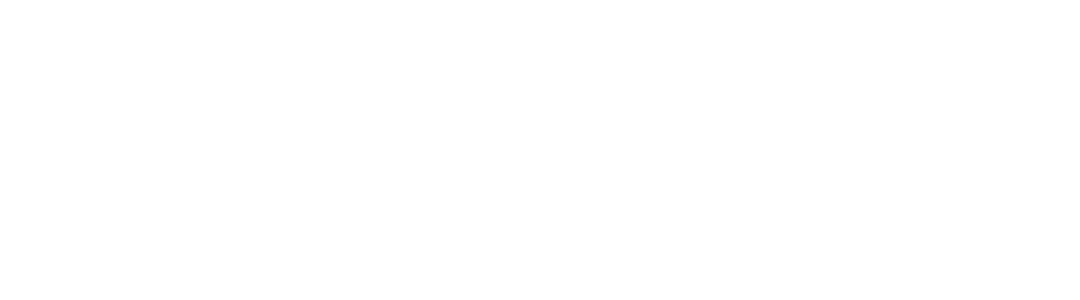
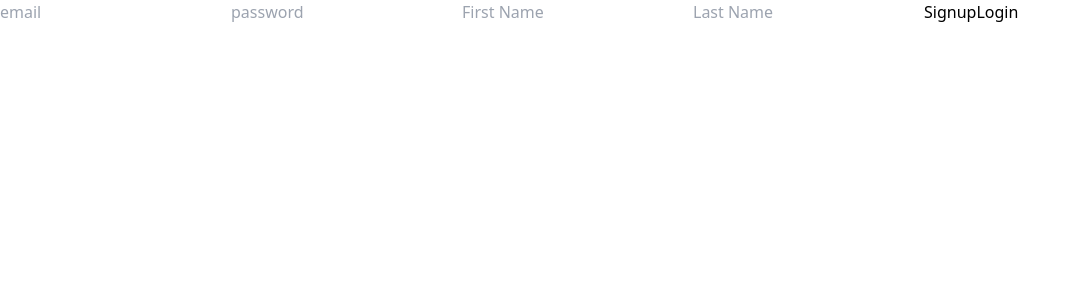
Before and after one commit to CherishShed/Shedflix-Frontend, a React (Vite) app: page /signup in a window 1280 px wide. Shown: the top 300 px of the page, without its empty margins (0-1080 px from the left). Built offline with nearby package versions, Linux system fonts and the light colour scheme.

Commit message:
started login and signup page and implemented auth api

```diff
--- a/package.json
+++ b/package.json
@@ -12,7 +12,8 @@
   "dependencies": {
     "axios": "^1.6.2",
     "react": "^18.2.0",
-    "react-dom": "^18.2.0"
+    "react-dom": "^18.2.0",
+    "react-router-dom": "^6.20.0"
   },
   "devDependencies": {
     "@types/react": "^18.2.37",
--- a/src/App.tsx
+++ b/src/App.tsx
@@ -1,5 +1,18 @@
+import Home from "./pages/Home/home";
+import Login from "./pages/Login/login";
+import Error from "./pages/error/error";
+import Signup from "./pages/signup/signup";
+import { Routes, Route } from "react-router-dom";
+
 function App() {
-  return <></>;
+  return (
+    <Routes>
+      <Route path="/" element={<Home />}></Route>
+      <Route path="login" element={<Login />} />
+      <Route path="signup" element={<Signup />} />
+      <Route path="*" element={<Error />} />
+    </Routes>
+  );
 }
 
 export default App;
--- a/src/main.tsx
+++ b/src/main.tsx
@@ -1,10 +1,13 @@
-import React from 'react'
-import ReactDOM from 'react-dom/client'
-import App from './App.tsx'
-import './index.css'
+import React from "react";
+import ReactDOM from "react-dom/client";
+import App from "./App.tsx";
+import "./index.css";
+import { BrowserRouter } from "react-router-dom";
 
-ReactDOM.createRoot(document.getElementById('root')!).render(
+ReactDOM.createRoot(document.getElementById("root")!).render(
   <React.StrictMode>
-    <App />
-  </React.StrictMode>,
-)
+    <BrowserRouter>
+      <App />
+    </BrowserRouter>
+  </React.StrictMode>
+);
--- /dev/null
+++ b/src/pages/Home/home.tsx
@@ -0,0 +1,32 @@
+import { Outlet } from "react-router-dom";
+import axios from "axios";
+import { useEffect, useState } from "react";
+export type userType = {
+  _id: string;
+  user_name: string;
+  password: string;
+  first_name: string;
+  last_name: string;
+};
+function Home() {
+  const [user, setUser] = useState<userType | null>(null);
+  useEffect(() => {
+    axios
+      .get("http://localhost:8081/api", {
+        headers: { Authorization: localStorage.getItem("accessToken") },
+      })
+      .then((userDetails) => {
+        setUser(userDetails.data.user);
+      });
+  }, []);
+  return (
+    <div>
+      Home
+      <nav className="flex gap-4 text-red-500"></nav>
+      <p>{user?.user_name}</p>
+      <Outlet />
+    </div>
+  );
+}
+
+export default Home;
--- /dev/null
+++ b/src/pages/Login/login.tsx
@@ -0,0 +1,57 @@
+import React, { useState } from "react";
+import axios from "axios";
+import { Link, useNavigate } from "react-router-dom";
+
+function Login() {
+  const [formData, setFormData] = useState({
+    userName: "",
+    password: "",
+  });
+  const navigate = useNavigate();
+  return (
+    <div className="flex flex-col gap-4 w-1/2 mx-auto my-auto">
+      <input
+        value={formData.userName}
+        type="email"
+        placeholder="email"
+        className="p-2"
+        autoComplete="false"
+        onChange={(e) => {
+          setFormData({ ...formData, userName: e.target.value.trim() });
+        }}
+      />
+      <input
+        type="password"
+        placeholder="password"
+        className="p-2"
+        value={formData.password}
+        onChange={(e) => {
+          setFormData({ ...formData, password: e.target.value });
+        }}
+      />
+      <button
+        className="text-red-500 p-4 border rounded-md"
+        type="submit"
+        onClick={async () => {
+          const response = await axios.post(
+            "http://localhost:8081/api/login",
+            formData
+          );
+          console.log(response);
+          localStorage.setItem(
+            "accessToken",
+            `Bearer ${response.data.accessToken}`
+          );
+          navigate("/");
+        }}
+      >
+        Login
+      </button>
+      <Link to="/signup" className="text-green-400">
+        Register
+      </Link>
+    </div>
+  );
+}
+
+export default Login;
--- /dev/null
+++ b/src/pages/error/error.tsx
@@ -0,0 +1,21 @@
+import React from "react";
+import { useNavigate } from "react-router-dom";
+
+function Error() {
+  const navigate = useNavigate();
+  return (
+    <div className="text-center">
+      <h2 className=" text-3xl text-green-500">Error</h2>
+      <button
+        onClick={() => {
+          navigate(-1);
+        }}
+        className="text-orange-700 border rounded-sm"
+      >
+        Go back
+      </button>
+    </div>
+  );
+}
+
+export default Error;
--- /dev/null
+++ b/src/pages/signup/signup.tsx
@@ -0,0 +1,78 @@
+import React, { useState } from "react";
+import axios from "axios";
+import { Link } from "react-router-dom";
+
+export type formDataType = {
+  userName: string;
+  firstName: string;
+  lastName: string;
+  password: string;
+};
+function Signup() {
+  const [formData, setFormData] = useState<formDataType>({
+    userName: "",
+    firstName: "",
+    lastName: "",
+    password: "",
+  });
+  return (
+    <div className="flex flex-col gap-4 w-1/2 mx-auto my-auto">
+      <input
+        type="email"
+        placeholder="email"
+        className="p-2"
+        autoComplete="false"
+        value={formData.userName}
+        onChange={(e) => {
+          setFormData({ ...formData, userName: e.target.value.trim() });
+        }}
+      />
+      <input
+        type="password"
+        placeholder="password"
+        className="p-2"
+        value={formData.password}
+        onChange={(e) => {
+          setFormData({ ...formData, password: e.target.value });
+        }}
+      />
+      <input
+        type="text"
+        placeholder="First Name"
+        className="p-2"
+        value={formData.firstName}
+        onChange={(e) => {
+          setFormData({ ...formData, firstName: e.target.value.trim() });
+        }}
+      />
+      <input
+        type="text"
+        placeholder="Last Name"
+        className="p-2"
+        value={formData.lastName}
+        onChange={(e) => {
+          setFormData({ ...formData, lastName: e.target.value.trim() });
+        }}
+      />
+
+      <button
+        className="text-red-500 p-4 border rounded-md"
+        type="submit"
+        onClick={async () => {
+          const response = await axios.post(
+            "http://localhost:8081/api/signup",
+            formData
+          );
+          console.log(response);
+        }}
+      >
+        Signup
+      </button>
+      <Link to="/login" className="text-green-400">
+        Login
+      </Link>
+    </div>
+  );
+}
+
+export default Signup;
```
Also changed, not shown: 1 other file (tests, documents, lock files or other folders).
